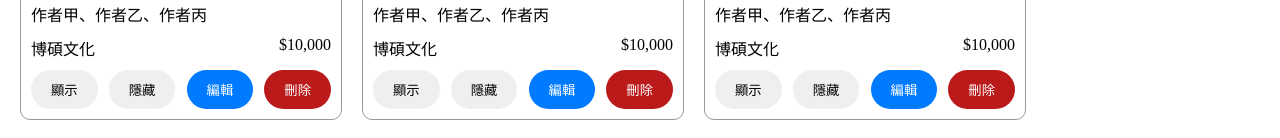
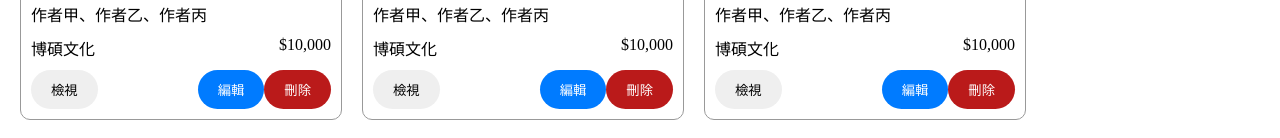
Before and after one commit to 0mmm0/mcu-113-02-web-12170145, an Angular app: page /products in a window 1280 px wide. Shown: the part 377-515 px from the top of the page. Built offline with nearby package versions, Linux system fonts and the light colour scheme.

Commit message:
feat(product-detail): 切換產品明細頁面實作

```diff
--- a/src/app/app.routes.ts
+++ b/src/app/app.routes.ts
@@ -1,9 +1,11 @@
 import { Routes } from '@angular/router';
 import { ProductPageComponent } from './product-page/product-page.component';
 import { LoginPageComponent } from './login-page/login-page.component';
+import { ProductDetailPageComponent } from './product-detail-page/product-detail-page.component';
 
 export const routes: Routes = [
   { path: '', pathMatch: 'full', redirectTo: 'products' },
   { path: 'products', component: ProductPageComponent },
+  { path: 'product/:id', component: ProductDetailPageComponent },
   { path: 'login', component: LoginPageComponent },
 ];
--- a/src/app/product-card-list/product-card-list.component.html
+++ b/src/app/product-card-list/product-card-list.component.html
@@ -4,10 +4,11 @@
   [productName]="product.name"
   [authors]="product.authors"
   [company]="product.company"
-  [(isShow)]="product.isShow"
+  [isShow]="product.isShow"
   [photoUrl]="product.photoUrl"
   [createDate]="product.createDate"
   [price]="product.price"
+  (view)="view.emit(product)"
 ></app-product-card>
 } @empty {
 <div class="data-empty">無產品資料</div>
--- a/src/app/product-card-list/product-card-list.component.ts
+++ b/src/app/product-card-list/product-card-list.component.ts
@@ -1,4 +1,4 @@
-import { Component, Input, input } from '@angular/core';
+import { Component, Input, input, output } from '@angular/core';
 
 import { ProductCardComponent } from '../product-card/product-card.component';
 import { Product } from '../models/product';
@@ -13,5 +13,7 @@ import { PaginationComponent } from '../pagination/pagination.component';
 export class ProductCardListComponent {
   readonly products = input<Product[]>([]);
 
+  readonly view = output<Product>();
+
   pageIndex = 1;
 }
--- a/src/app/product-card/product-card.component.html
+++ b/src/app/product-card/product-card.component.html
@@ -15,8 +15,9 @@
   <span>{{ price() | currency : '$' : 'symbol' : '4.0' }}</span>
 </div>
 <div class="button">
-  <button type="button" (click)="onSetDisplay(true)">顯示</button>
-  <button type="button" (click)="onSetDisplay(false)">隱藏</button>
-  <button type="button" class="edit">編輯</button>
-  <button type="button" class="remove">刪除</button>
+  <button type="button" (click)="view.emit()">檢視</button>
+  <div>
+    <button type="button" class="edit">編輯</button>
+    <button type="button" class="remove">刪除</button>
+  </div>
 </div>
--- a/src/app/product-card/product-card.component.ts
+++ b/src/app/product-card/product-card.component.ts
@@ -1,5 +1,5 @@
 import { CurrencyPipe, DatePipe } from '@angular/common';
-import { Component, HostBinding, input, model, numberAttribute } from '@angular/core';
+import { Component, HostBinding, booleanAttribute, input, numberAttribute, output } from '@angular/core';
 
 @Component({
   selector: 'app-product-card',
@@ -16,7 +16,7 @@ export class ProductCardComponent {
 
   readonly company = input<string>();
 
-  readonly isShow = model.required<boolean>();
+  readonly isShow = input.required<boolean, string | boolean>({ transform: booleanAttribute });
 
   readonly photoUrl = input<string>();
 
@@ -24,10 +24,8 @@ export class ProductCardComponent {
 
   readonly price = input<number, string | number>(0, { transform: numberAttribute });
 
+  readonly view = output<void>();
+
   @HostBinding('class')
   class = 'app-product-card';
-
-  onSetDisplay(isShow: boolean): void {
-    this.isShow.set(isShow);
-  }
 }
--- /dev/null
+++ b/src/app/product-detail-page/product-detail-page.component.html
@@ -0,0 +1 @@
+<p>product-detail-page works!</p>
--- a/src/app/product-page/product-page.component.html
+++ b/src/app/product-page/product-page.component.html
@@ -1 +1 @@
-<app-product-card-list [products]="products"></app-product-card-list>
+<app-product-card-list [products]="products" (view)="onView($event)"></app-product-card-list>
--- a/src/app/product-page/product-page.component.ts
+++ b/src/app/product-page/product-page.component.ts
@@ -1,6 +1,7 @@
-import { Component } from '@angular/core';
+import { Component, inject } from '@angular/core';
 import { ProductCardListComponent } from '../product-card-list/product-card-list.component';
 import { Product } from '../models/product';
+import { Router } from '@angular/router';
 
 @Component({
   selector: 'app-product-page',
@@ -9,6 +10,7 @@ import { Product } from '../models/product';
   styleUrl: './product-page.component.scss',
 })
 export class ProductPageComponent {
+  private router = inject(Router);
   products: Product[] = [
     new Product({
       id: 1,
@@ -61,4 +63,8 @@ export class ProductPageComponent {
       price: 10000,
     }),
   ];
+
+  onView(product: Product): void {
+    this.router.navigate(['product', product.id]);
+  }
 }
```
Also changed, not shown: src/app/product-detail-page/product-detail-page.component.ts (added, +9 -0 lines), src/app/product-detail-page/product-detail-page.component.scss (added), 1 other file (tests, documents, lock files or other folders).
